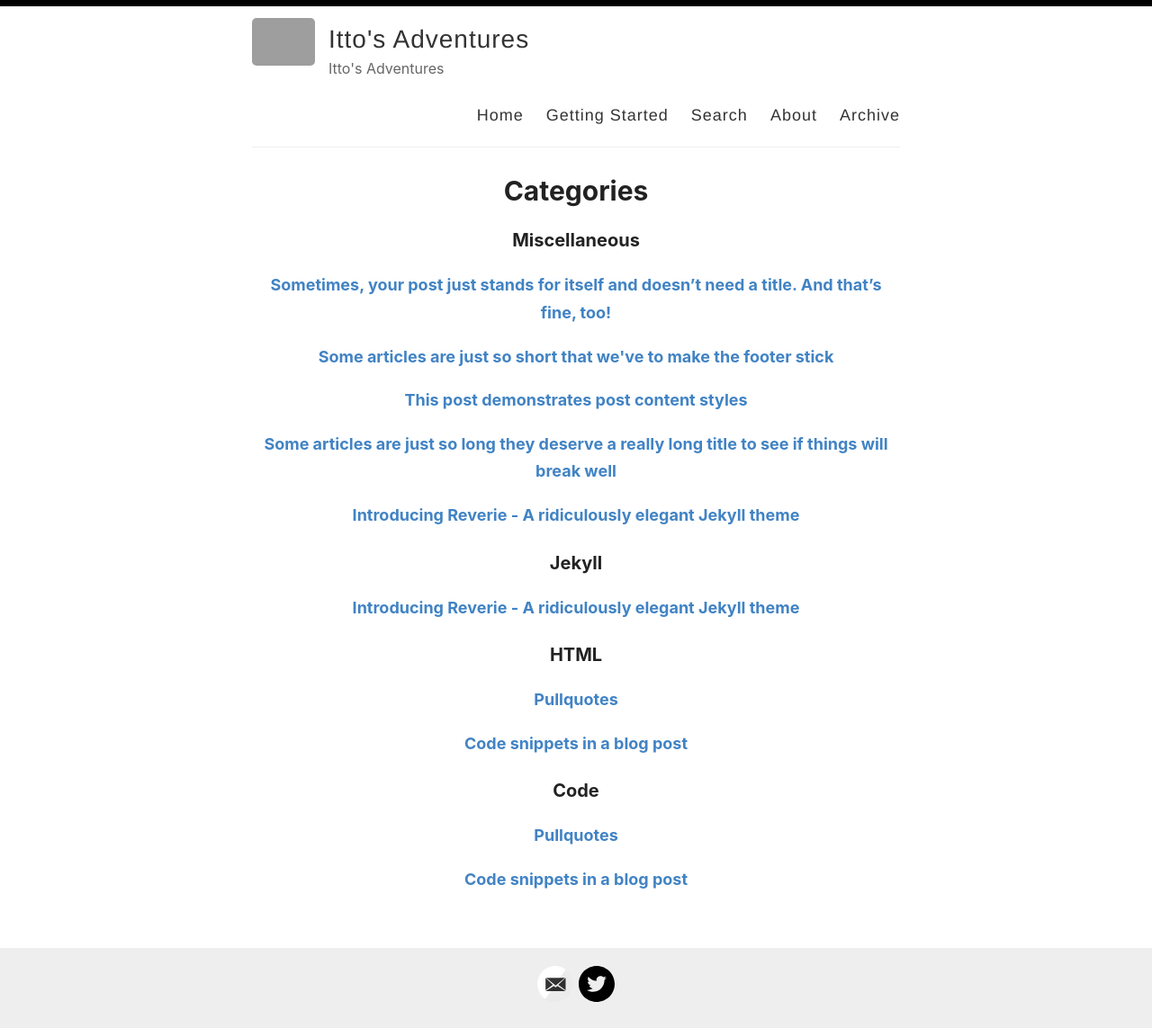
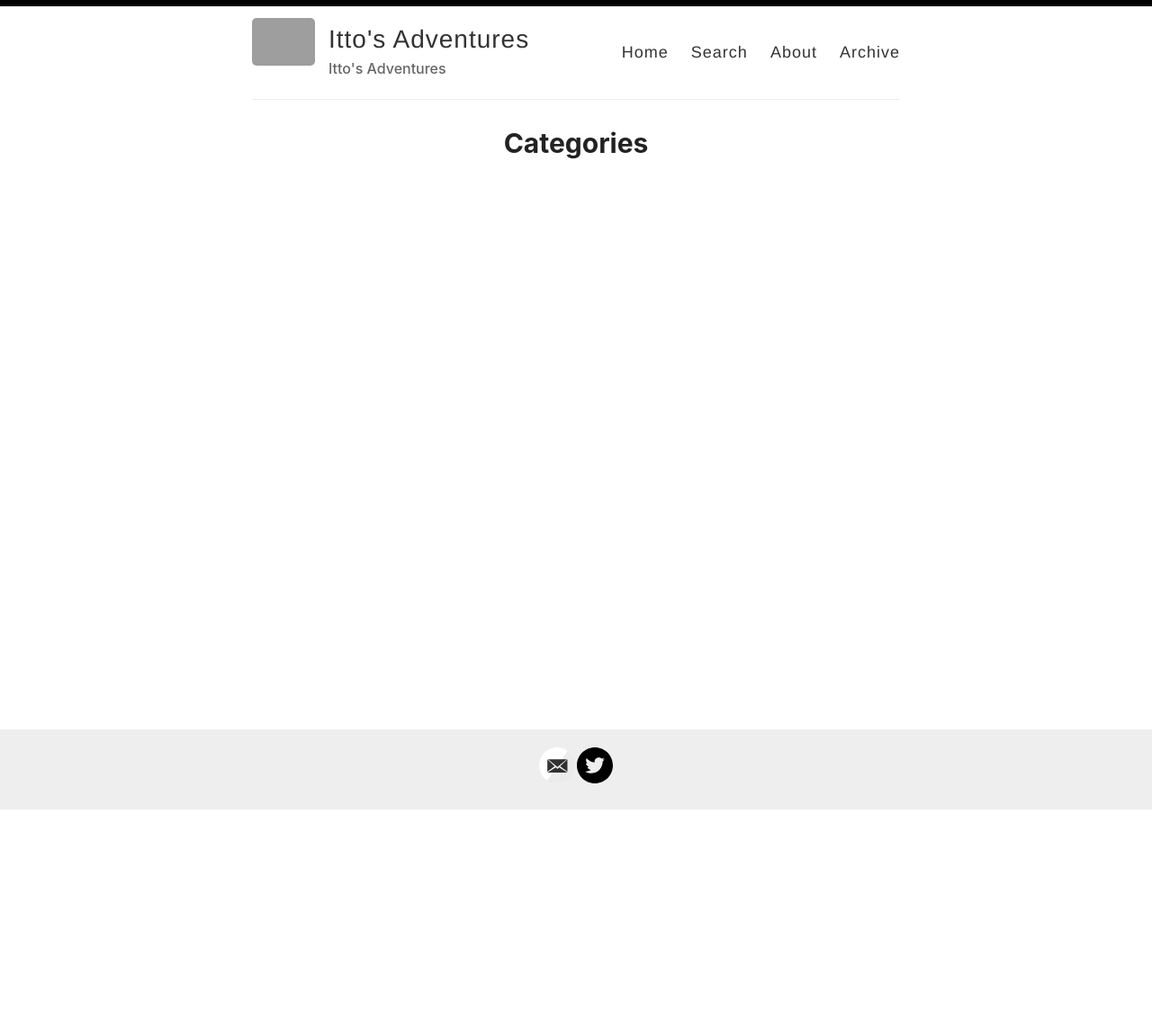
Before and after one commit to ittoadventures/stories, a Jekyll site: the page built from _pages/categories.md, in a window 1280 px wide. Shown: the whole page at 90% size. Built offline with Jekyll 4.4.1, drawn with Linux system fonts in a browser that asks for light colours; after the commit the page ends 900 px from its top, so only the background shows below that; part of the change alters nothing that is shown; grey boxes are pictures that could not be loaded.

Commit message:
Pending changes exported from your codespace

````diff
--- a/_layouts/default.html
+++ b/_layouts/default.html
@@ -29,7 +29,6 @@
 
             <nav>
               <a href="{{ site.baseurl }}/">Home</a>
-              <a href="{{ site.baseurl }}/getting-started">Getting Started</a>
               <a href="{{ site.baseurl }}/search">Search</a>
               <a href="{{ site.baseurl }}/about">About</a>
               <a href="{{ site.baseurl }}/archive">Archive</a>
--- a/_posts/2019-02-13-introducing-reverie-jekyll-theme.md
+++ /dev/null
@@ -1,85 +0,0 @@
----
-layout: post
-title: Introducing Reverie - A ridiculously elegant Jekyll theme
-categories: [Miscellaneous, Jekyll]
----
-
-[Reverie](https://github.com/amitmerchant1990/reverie) is a [Jekyll](https://jekyllrb.com/)-powered theme which is simple and opinionated. It's actually a fork of [jekyll-now](https://github.com/barryclark/jekyll-now) with some additional features and personal touches which I've implemented to suit my needs for my blog.
-
-This is a plug-and-play Jekyll theme which you can use on GitHub Pages without even setting up a local environment.
-
-![](/images/reverie-demo.png)
-
-## Features overview
-
-- Command-line free fork-first workflow, using GitHub.com to create, customize and post to your blog
-- Fully responsive and mobile optimized base theme
-- Sass/Coffeescript support using Jekyll 2.0
-- Free hosting on your GitHub Pages user site
-- All the SEO goodies comes in-built
-- Markdown blogging
-- Syntax highlighting using Pygments
-    - [Dracula syntax theme](https://draculatheme.com/) included
-- Disqus commenting
-- Google Analytics integration
-- Fuzzy search across blog posts
-- Pagination of posts works out-of-the-box.
-- Categorize posts out-of-the box
-- RSS Feed
-- In-built sitemap
-
-<div style="text-align: center;">
- <script async type="text/javascript" src="//cdn.carbonads.com/carbon.js?serve=CE7D6KJY&placement=wwwamitmerchantcom" id="_carbonads_js"></script>
-</div>
-
-## Using Reverie on GitHub Pages
-
-### Step 1) Fork Reverie to your User Repository
-
-Fork [this repository](https://github.com/amitmerchant1990/reverie), then rename the repository to `yourgithubusername.github.io`.
-
-Alternatively, you can use [Use this template](https://github.com/amitmerchant1990/reverie/generate) button if you want to create a repository with a clean commit history which will use Reverie as a template.
-
-Your Jekyll blog will often be viewable immediately at <https://yourgithubusername.github.io> (if it's not, you can often force it to build by completing step 2)
-
-### Step 2) Customize and view your site
-
-Enter your site name, description, avatar and many other options by editing the `_config.yml` file. You can easily turn on Google Analytics tracking, Disqus commenting and social icons here.
-
-Making a change to `_config.yml` (or any file in your repository) will force GitHub Pages to rebuild your site with jekyll. Your rebuilt site will be viewable a few seconds later at <https://yourgithubusername.github.io> - if not, give it ten minutes as GitHub suggests and it'll appear soon.
-
-### Step 3) Publish your first blog post
-
-Create a new file called `/_posts/2019-2-13-Hello-World.md` to publish your first blog post. That's all you need to do to publish your first blog post! This [Markdown Cheatsheet](https://github.com/adam-p/markdown-here/wiki/Markdown-Cheatsheet) might come in handy while writing the posts.
-
-> You can add additional posts in the browser on GitHub.com too! Just hit the <kbd>Create new file</kbd> button in `/_posts/` to create new content. Just make sure to include the [front-matter](http://jekyllrb.com/docs/frontmatter/) block at the top of each new blog post and make sure the post's filename is in this format: year-month-day-title.md
-
-## Using Categories in Reverie
-
-You can categorize your content based on `categories` in Reverie. For this, you just need to add `categories` in front matter like below:
-
-For adding single category:
-
-```md
-categories: JavaScript
-```
-
-For adding multiple categories:
-
-```md
-categories: [PHP, Laravel]
-```
-
-The contegorized content can be shown over this URL: <https://yourgithubusername.github.io/categories/>
-
-## RSS
-
-The generated [RSS feed](https://en.wikipedia.org/wiki/RSS) of your blog can be found at <https://yourgithubusername.github.io/feed>. You can see the example RSS feed over [here](https://www.amitmerchant.com/reverie/feed).
-
-## Sitemap
-
-The generated sitemap of your blog can be found at <https://yourgithubusername.github.io/sitemap>. You can see the example sitemap feed over [here](https://www.amitmerchant.com/reverie/sitemap).
-
-## License
-
-MIT
--- a/_posts/2019-08-08-no-title-posts.md
+++ /dev/null
@@ -1,6 +0,0 @@
----
-layout: post
-title: ""
-categories: Miscellaneous
----
-Sometimes, your post just stands for itself and doesn't need a title. And that's fine, too!
--- a/_posts/2019-12-11-pullquotes.md
+++ /dev/null
@@ -1,14 +0,0 @@
----
-layout: post
-title:  Pullquotes
-categories: [HTML,Code]
-excerpt: In graphic design, a pull quote (also known as a lift-out pull quote) is a key phrase, quotation, or excerpt that has been pulled from an article and used as a page layout graphic element, serving to entice readers into the article or to highlight a key topic.
----
-
-In graphic design, a pull quote (also known as a lift-out pull quote) is a key phrase, quotation, or excerpt that has been pulled from an article and used as a page layout graphic element, serving to entice readers into the article or to highlight a key topic. {% include pullquote.html quote="It is typically placed in a larger or distinctive typeface and on the same page." %} Pull quotes are often used in magazine and newspaper articles, annual reports, and brochures, as well as on the web. They can add visual interest to text-heavy pages with few images or illustrations.
-
-Placement of a pull quote on a page may be defined in a publication's or website's style guide. Such a typographic device may or may not be aligned with a column on the page. Some designers, for example, choose not to align the quote. In that case, the quotation cuts into two or more columns, as in the example shown. Because the pull quote invites the reader to read about the highlighted material, the pull quote should appear before the text it cites and, generally, fairly close to it.
-
-Pull quotes need not be a verbatim copy of the text being quoted; depending on a publication's house style, pull quotes may be abbreviated for space or paraphrased for clarity, with or without indication.
-
-A disadvantage of pull quotes as a design element is that they can disrupt the reading process of readers invested in reading the text sequentially by drawing attention to ghost fragments out of context. At the other extreme, when pull quotes are used to break up what would otherwise be a formless wall of text, pull quote can serve as visual landmarks to help the reader maintain a sense of sequence and place.
--- a/_posts/2019-7-27-super-long-article.md
+++ /dev/null
@@ -1,11 +0,0 @@
----
-layout: post
-title: Some articles are just so long they deserve a really long title to see if things will break well
-categories: Miscellaneous
----
-
-Lorem ipsum dolor sit amet, consectetur adipiscing elit. Fusce bibendum neque eget nunc mattis eu sollicitudin enim tincidunt. Vestibulum lacus tortor, ultricies id dignissim ac, bibendum in velit. Proin convallis mi ac felis pharetra aliquam. Curabitur dignissim accumsan rutrum. In arcu magna, aliquet vel pretium et, molestie et arcu. Mauris lobortis nulla et felis ullamcorper bibendum. Phasellus et hendrerit mauris. Proin eget nibh a massa vestibulum pretium. Suspendisse eu nisl a ante aliquet bibendum quis a nunc. Praesent varius interdum vehicula. Aenean risus libero, placerat at vestibulum eget, ultricies eu enim. Praesent nulla tortor, malesuada adipiscing adipiscing sollicitudin, adipiscing eget est.
-
-Lorem ipsum dolor sit amet, consectetur adipiscing elit. Fusce bibendum neque eget nunc mattis eu sollicitudin enim tincidunt. Vestibulum lacus tortor, ultricies id dignissim ac, bibendum in velit. Proin convallis mi ac felis pharetra aliquam. Curabitur dignissim accumsan rutrum. In arcu magna, aliquet vel pretium et, molestie et arcu. Mauris lobortis nulla et felis ullamcorper bibendum. Phasellus et hendrerit mauris. Proin eget nibh a massa vestibulum pretium. Suspendisse eu nisl a ante aliquet bibendum quis a nunc. Praesent varius interdum vehicula. Aenean risus libero, placerat at vestibulum eget, ultricies eu enim. Praesent nulla tortor, malesuada adipiscing adipiscing sollicitudin, adipiscing eget est.
-
-Lorem ipsum dolor sit amet, consectetur adipiscing elit. Fusce bibendum neque eget nunc mattis eu sollicitudin enim tincidunt. Vestibulum lacus tortor, ultricies id dignissim ac, bibendum in velit. Proin convallis mi ac felis pharetra aliquam. Curabitur dignissim accumsan rutrum. In arcu magna, aliquet vel pretium et, molestie et arcu. Mauris lobortis nulla et felis ullamcorper bibendum. Phasellus et hendrerit mauris. Proin eget nibh a massa vestibulum pretium. Suspendisse eu nisl a ante aliquet bibendum quis a nunc. Praesent varius interdum vehicula. Aenean risus libero, placerat at vestibulum eget, ultricies eu enim. Praesent nulla tortor, malesuada adipiscing adipiscing sollicitudin, adipiscing eget est.
--- a/_posts/2019-7-27-this-post-demonstrates-post-content-styles.md
+++ /dev/null
@@ -1,95 +0,0 @@
----
-layout: post
-title: This post demonstrates post content styles
-categories: Miscellaneous
----
-
-Lorem ipsum dolor sit amet, consectetur adipiscing elit. Fusce bibendum neque eget nunc mattis eu sollicitudin enim tincidunt. Vestibulum lacus tortor, ultricies id dignissim ac, bibendum in velit. Praesent varius interdum vehicula. Aenean risus libero, placerat at vestibulum eget, ultricies eu enim. Praesent nulla tortor, malesuada adipiscing adipiscing sollicitudin, adipiscing eget est.
-
-## Some great heading (h2)
-
-Proin convallis mi ac felis pharetra aliquam. Curabitur dignissim accumsan rutrum. In arcu magna, aliquet vel pretium et, molestie et arcu.
-
-Mauris lobortis nulla et felis ullamcorper bibendum. Phasellus et hendrerit mauris. Proin eget nibh a massa vestibulum pretium. Suspendisse eu nisl a ante aliquet bibendum quis a nunc. Praesent varius interdum vehicula. Aenean risus libero, placerat at vestibulum eget, ultricies eu enim. Praesent nulla tortor, malesuada adipiscing adipiscing sollicitudin, adipiscing eget est.
-
-## Another great heading (h2)
-
-Lorem ipsum dolor sit amet, consectetur adipiscing elit. Fusce bibendum neque eget nunc mattis eu sollicitudin enim tincidunt. Vestibulum lacus tortor, ultricies id dignissim ac, bibendum in velit.
-
-### Some great subheading (h3)
-
-Proin convallis mi ac felis pharetra aliquam. Curabitur dignissim accumsan rutrum. In arcu magna, aliquet vel pretium et, molestie et arcu. Mauris lobortis nulla et felis ullamcorper bibendum.
-
-Phasellus et hendrerit mauris. Proin eget nibh a massa vestibulum pretium. Suspendisse eu nisl a ante aliquet bibendum quis a nunc.
-
-### Some great subheading (h3)
-
-Praesent varius interdum vehicula. Aenean risus libero, placerat at vestibulum eget, ultricies eu enim. Praesent nulla tortor, malesuada adipiscing adipiscing sollicitudin, adipiscing eget est.
-
-> This quote will change your life. It will reveal the secrets of the universe, and all the wonders of humanity. Don't misuse it.
-
-Lorem ipsum dolor sit amet, consectetur adipiscing elit. Fusce bibendum neque eget nunc mattis eu sollicitudin enim tincidunt.
-
-### Some great subheading (h3)
-
-Vestibulum lacus tortor, ultricies id dignissim ac, bibendum in velit. Proin convallis mi ac felis pharetra aliquam. Curabitur dignissim accumsan rutrum.
-
-```html
-<html>
-  <head>
-  </head>
-  <body>
-    <p>Hello, World!</p>
-  </body>
-</html>
-```
-
-
-In arcu magna, aliquet vel pretium et, molestie et arcu. Mauris lobortis nulla et felis ullamcorper bibendum. Phasellus et hendrerit mauris.
-
-#### You might want a sub-subheading (h4)
-
-In arcu magna, aliquet vel pretium et, molestie et arcu. Mauris lobortis nulla et felis ullamcorper bibendum. Phasellus et hendrerit mauris.
-
-In arcu magna, aliquet vel pretium et, molestie et arcu. Mauris lobortis nulla et felis ullamcorper bibendum. Phasellus et hendrerit mauris.
-
-#### But it's probably overkill (h4)
-
-In arcu magna, aliquet vel pretium et, molestie et arcu. Mauris lobortis nulla et felis ullamcorper bibendum. Phasellus et hendrerit mauris.
-
-### Oh hai, an unordered list!!
-
-In arcu magna, aliquet vel pretium et, molestie et arcu. Mauris lobortis nulla et felis ullamcorper bibendum. Phasellus et hendrerit mauris.
-
-- First item, yo
-- Second item, dawg
-- Third item, what what?!
-- Fourth item, fo sheezy my neezy
-
-### Oh hai, an ordered list!!
-
-In arcu magna, aliquet vel pretium et, molestie et arcu. Mauris lobortis nulla et felis ullamcorper bibendum. Phasellus et hendrerit mauris.
-
-1. First item, yo
-2. Second item, dawg
-3. Third item, what what?!
-4. Fourth item, fo sheezy my neezy
-
-
-
-## Headings are cool! (h2)
-
-Proin eget nibh a massa vestibulum pretium. Suspendisse eu nisl a ante aliquet bibendum quis a nunc. Praesent varius interdum vehicula. Aenean risus libero, placerat at vestibulum eget, ultricies eu enim. Praesent nulla tortor, malesuada adipiscing adipiscing sollicitudin, adipiscing eget est.
-
-Praesent nulla tortor, malesuada adipiscing adipiscing sollicitudin, adipiscing eget est.
-
-Proin eget nibh a massa vestibulum pretium. Suspendisse eu nisl a ante aliquet bibendum quis a nunc.
-
-### Tables
-
-|Title 1               | Title 2               | Title 3               | Title 4              |
-|--------------------- | --------------------- | --------------------- | ---------------------|
-|lorem                 | lorem ipsum           | lorem ipsum dolor     | lorem ipsum dolor sit|
-|lorem ipsum dolor sit | lorem ipsum dolor sit | lorem ipsum dolor sit | lorem ipsum dolor sit|
-|lorem ipsum dolor sit | lorem ipsum dolor sit | lorem ipsum dolor sit | lorem ipsum dolor sit|
-|lorem ipsum dolor sit | lorem ipsum dolor sit | lorem ipsum dolor sit | lorem ipsum dolor sit|
--- a/_posts/2019-7-28-super-short-article.md
+++ /dev/null
@@ -1,7 +0,0 @@
----
-layout: post
-title: Some articles are just so short that we've to make the footer stick
-categories: Miscellaneous
----
-
-Lorem ipsum dolor sit amet, consectetur adipisicing elit, sed do eiusmod tempor incididunt ut labore et dolore magna aliqua. Ut enim ad minim veniam, quis nostrud exercitation ullamco laboris nisi ut aliquip ex ea commodo consequat. Duis aute irure dolor in reprehenderit in voluptate velit esse cillum dolore eu fugiat nulla pariatur. Excepteur sint occaecat cupidatat non proident, sunt in culpa qui officia deserunt mollit anim id est laborum.
--- a/_posts/2019-8-12-code-snippets.md
+++ /dev/null
@@ -1,42 +0,0 @@
----
-layout: post
-title:  Code snippets in a blog post
-categories: [HTML,Code]
----
-
-This post demonstrate the use of code snippets in the theme. The code snippets are powered by [Pygments](http://pygments.org/) and the code theme that is been used in Reverie is called [Draula](https://draculatheme.com/).
-
-This is a raw snippet:
-
-```
-hello world
-123
-This is a text snippet
-```
-
-This is a PHP snippet:
-
-```php
-<?php
-    echo 'Hello, World!';
-?>
-```
-
-This is a JavaScript snippet:
-
-```js
-const add = (a, b) => a + b
-const minus = (a, b) => a - b
-
-console.log(add(100,200))  // 300
-console.log(minus(100,200))  // -100
-```
-
-This is a Python snippet:
-
-```python
-def say_hello():
-    print("hello world!")
-
-say_hello()   // "hello world!"
-```
--- a/assets/style.scss
+++ b/assets/style.scss
@@ -25,8 +25,8 @@ body {
   font-family: -system-ui, -apple-system, BlinkMacSystemFont, "Segoe UI", Roboto, Helvetica, Arial, sans-serif, "Apple Color Emoji", "Segoe UI Emoji", "Segoe UI Symbol";
   color: #404040;
   line-height: 1.7;
-  font-weight: 400;
-  font-size: 18px;
+  font-weight: 450;
+  font-size: 6px;
   height: 100%;
 }
 
````
